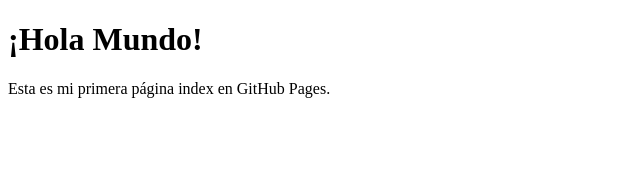
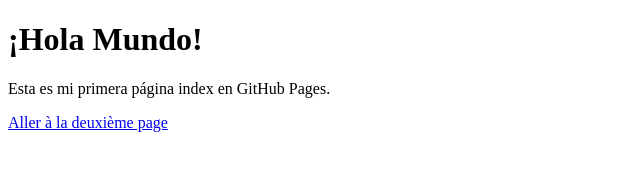
Before and after one commit to davidchaunut-collab/davidchaunut-collab.github.io, a plain HTML site: page index.html in a window 1280 px wide. Shown: the whole page, without its empty margins (0-640 px from the left). Drawn offline with Linux system fonts and the light colour scheme.

Commit message:
Update index.html

```diff
--- a/index.html
+++ b/index.html
@@ -8,5 +8,6 @@
 <body>
     <h1>¡Hola Mundo!</h1>
     <p>Esta es mi primera página index en GitHub Pages.</p>
+    <a href="page2.html">Aller à la deuxième page</a>
 </body>
 </html>
```
